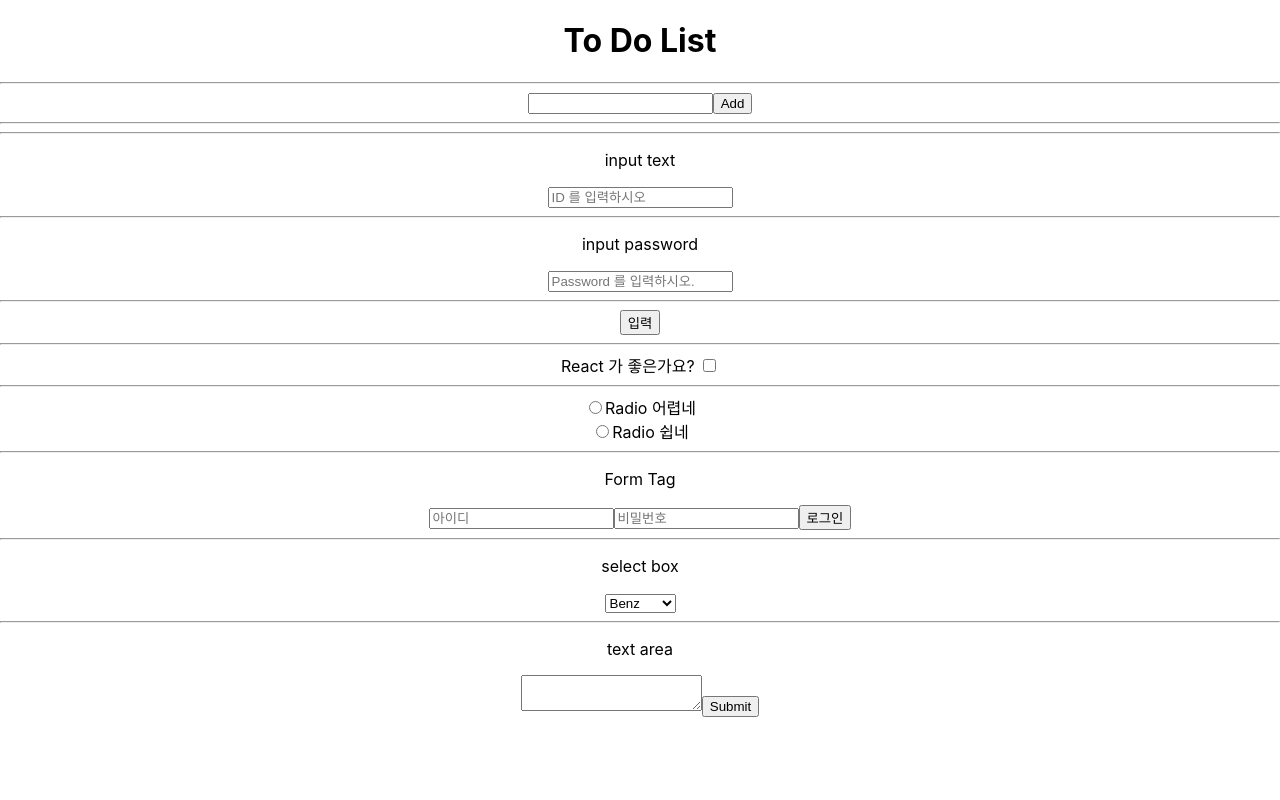
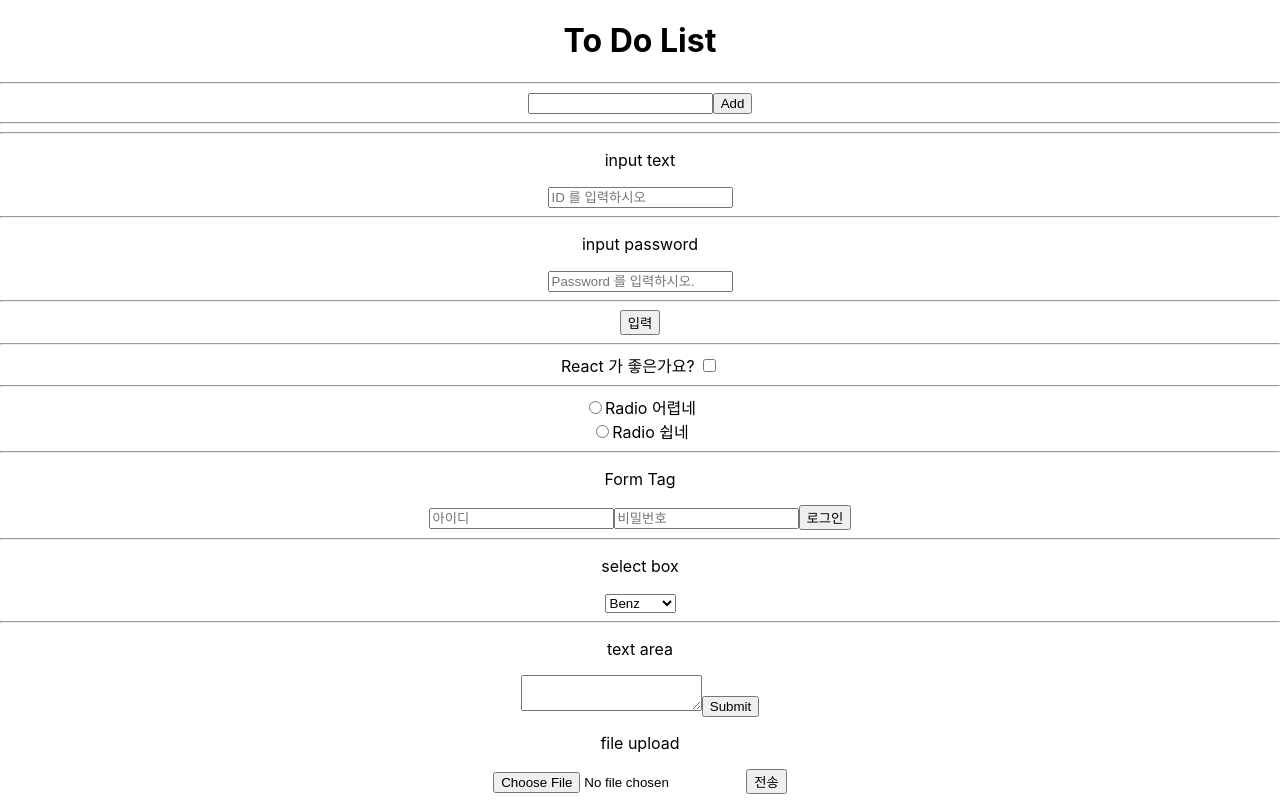
Before and after one commit to bigveloper/react_ToDoList, a React (Create React App) app: page / in a window 1280 px wide. Built offline with nearby package versions, Linux system fonts and the light colour scheme.

Commit message:
file upload

```diff
--- a/src/App.js
+++ b/src/App.js
@@ -14,6 +14,7 @@ function App() {
     const [selected, setSelected] = useState('');
     const selectList = ['Benz', 'Audi', 'Bmw', 'Hyundai', 'Kia'];
     const [areaText, setAreaText] = useState('');
+    const [fileupload, setFileupload] = useState('');
 
     // Event
     const onChange = (e) => setValue(e.target.value);
@@ -90,6 +91,9 @@ function App() {
     const onAreaText = (e) => setAreaText(e.target.value);
     console.log(areaText);
 
+    const onFile = (e) => setFileupload(e.target.value);
+    console.log(fileupload);
+
     // JSX
     return (
         <div className="App">
@@ -145,6 +149,9 @@ function App() {
                 <textarea type="text" value={areaText} onChange={onAreaText} />
                 <button onClick>Submit</button>
             </form>
+            <p>file upload</p>
+            <input type="file" vlaue={fileupload} onChange={onFile} />
+            <button type="submit">전송</button>
         </div>
     );
 }
```
